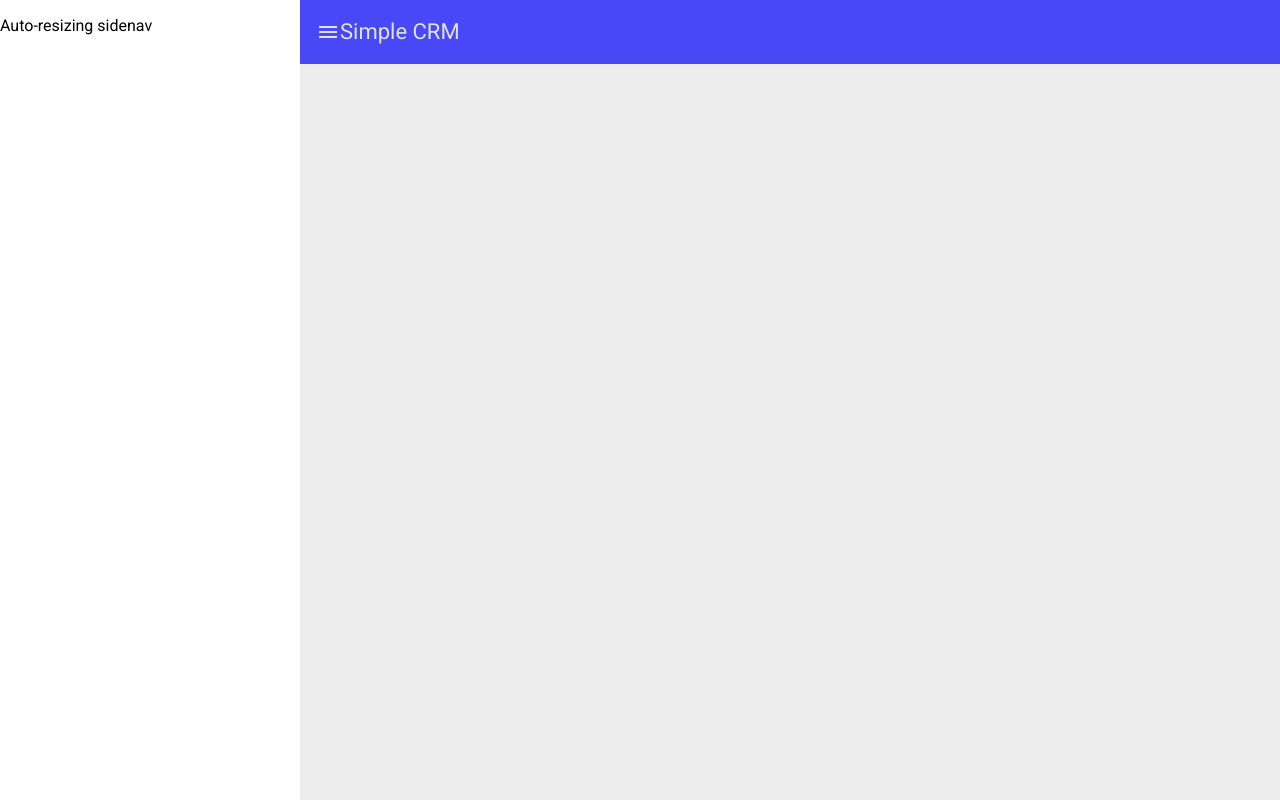
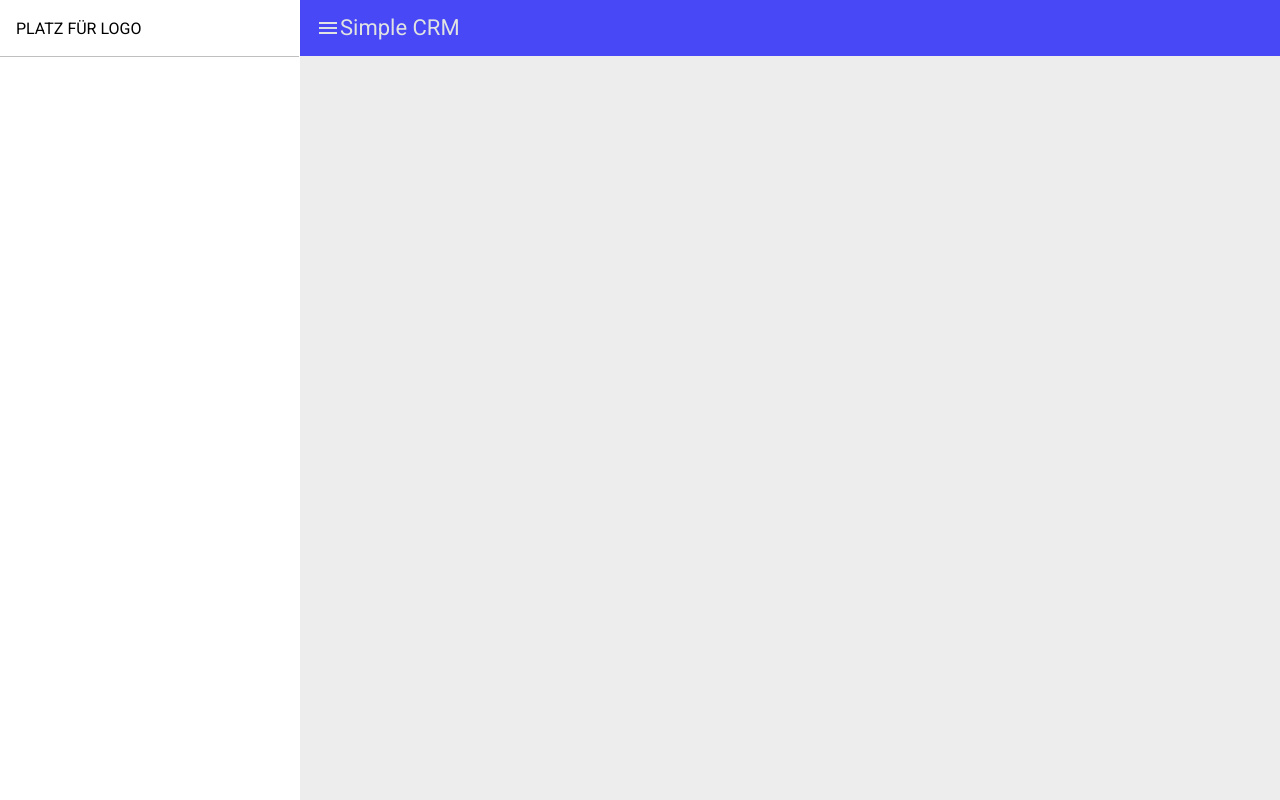
Before and after one commit to RobbyRunge/simple-crm, an Angular app: page / in a window 1280 px wide. Built offline with nearby package versions, Linux system fonts and the light colour scheme.

Commit message:
feat: Add logo container to sidenav for improved layout and styling

```diff
--- a/src/app/app.component.html
+++ b/src/app/app.component.html
@@ -1,6 +1,8 @@
 <mat-drawer-container class="example-container" autosize>
-  <mat-drawer #drawer class="sidenav"[opened]="true" mode="side">
-    <p>Auto-resizing sidenav</p>
+  <mat-drawer #drawer class="sidenav" [opened]="true" mode="side">
+    <div class="logo-container">
+      PLATZ FÜR LOGO
+    </div>
   </mat-drawer>
 
   <div class="example-sidenav-content">
--- a/src/app/app.component.scss
+++ b/src/app/app.component.scss
@@ -12,10 +12,20 @@
   border-bottom-right-radius: 0px !important;
 }
 
+.logo-container {
+  border-bottom: 1px solid rgba(0, 0, 0, 0.25);
+  padding: 0 16px;
+  min-height: 56px;
+  display: flex;
+  align-items: center;
+}
+
 .menu-icon {
   cursor: pointer;
 }
 
-mat-toolbar-row {
+mat-toolbar, mat-toolbar-row {
   background-color: rgb(72, 72, 246);
+  min-height: 56px;
+  height: 56px;
 }
```
